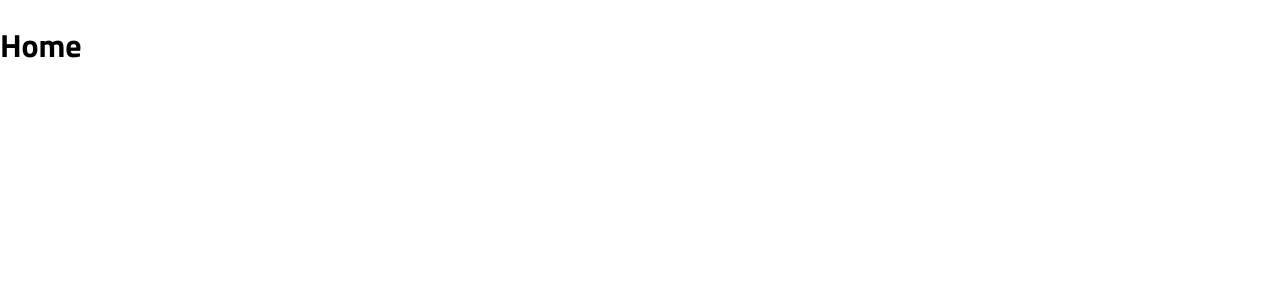
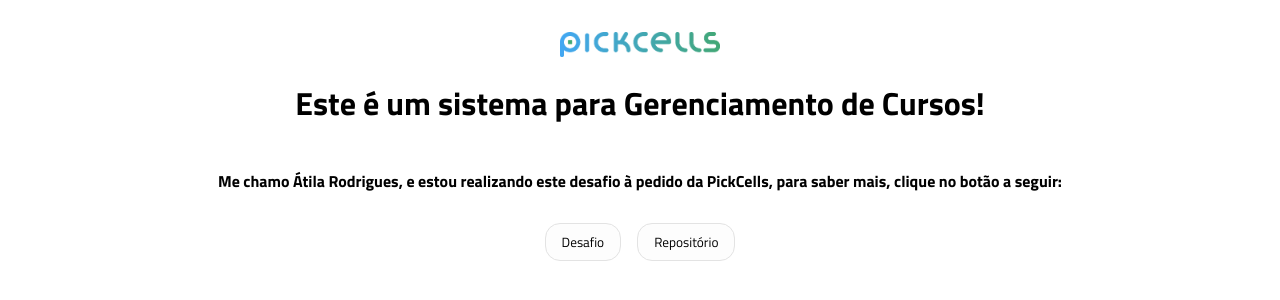
Before and after one commit to atilara/pickcells-test-frontend, a React (Create React App) app: page / in a window 1280 px wide. Shown: the top 300 px of the page. Built offline with nearby package versions, Linux system fonts and the light colour scheme.

Commit message:
feat: add initial home page

```diff
--- a/src/pages/Home/index.tsx
+++ b/src/pages/Home/index.tsx
@@ -1,7 +1,31 @@
 import './style.css';
 
-function Home() {
-  return <h1>Home</h1>;
-}
+import Button from '../../components/Button';
+
+import pickcellsImg from '../../assets/images/logo.png';
+
+const Home = () => {
+  return (
+    <div id="container">
+      <img src={pickcellsImg} alt="Logo da Empresa" />
+      <h1>Este é um sistema para Gerenciamento de Cursos!</h1>
+      <h4>
+        Me chamo Átila Rodrigues, e estou realizando este desafio à pedido da
+        PickCells, para saber mais, clique no botão a seguir:
+      </h4>
+      <div id="button-wrapper">
+        <a href="https://github.com/pickcells/pickcells_test" target="_blank">
+          <Button content="Desafio" />
+        </a>
+        <a
+          href="https://github.com/atilara/pickcells-test-frontend"
+          target="_blank"
+        >
+          <Button content="Repositório" />
+        </a>
+      </div>
+    </div>
+  );
+};
 
 export default Home;
--- a/src/pages/Home/style.css
+++ b/src/pages/Home/style.css
@@ -0,0 +1,13 @@
+#container {
+  display: flex;
+  flex-direction: column;
+  align-items: center;
+  justify-content: center;
+  margin: 2rem 1rem;
+}
+
+#container img {
+  width: 10rem;
+}
+
+#button-wrapper {}
```
Also changed, not shown: src/assets/images/logo.png (added).
